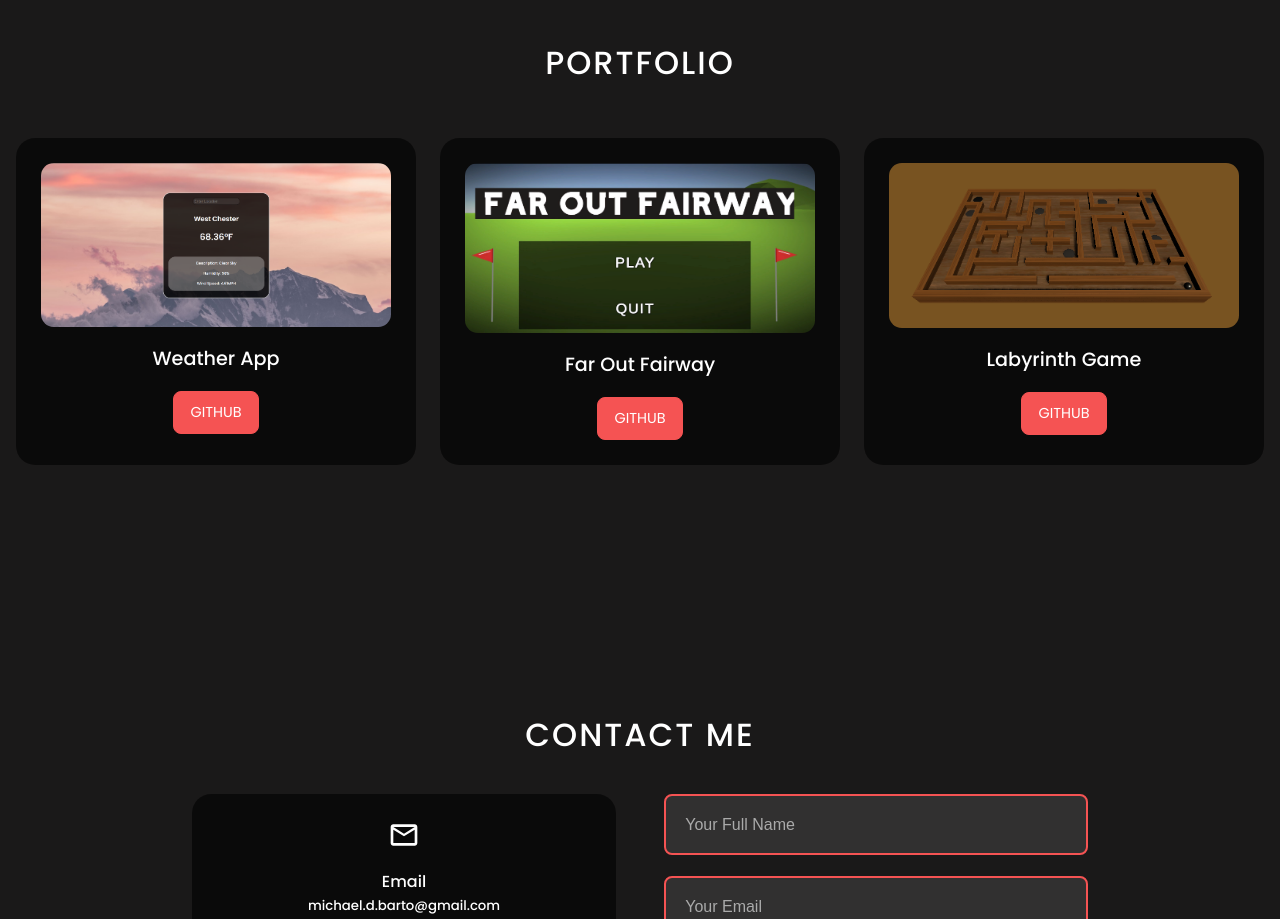
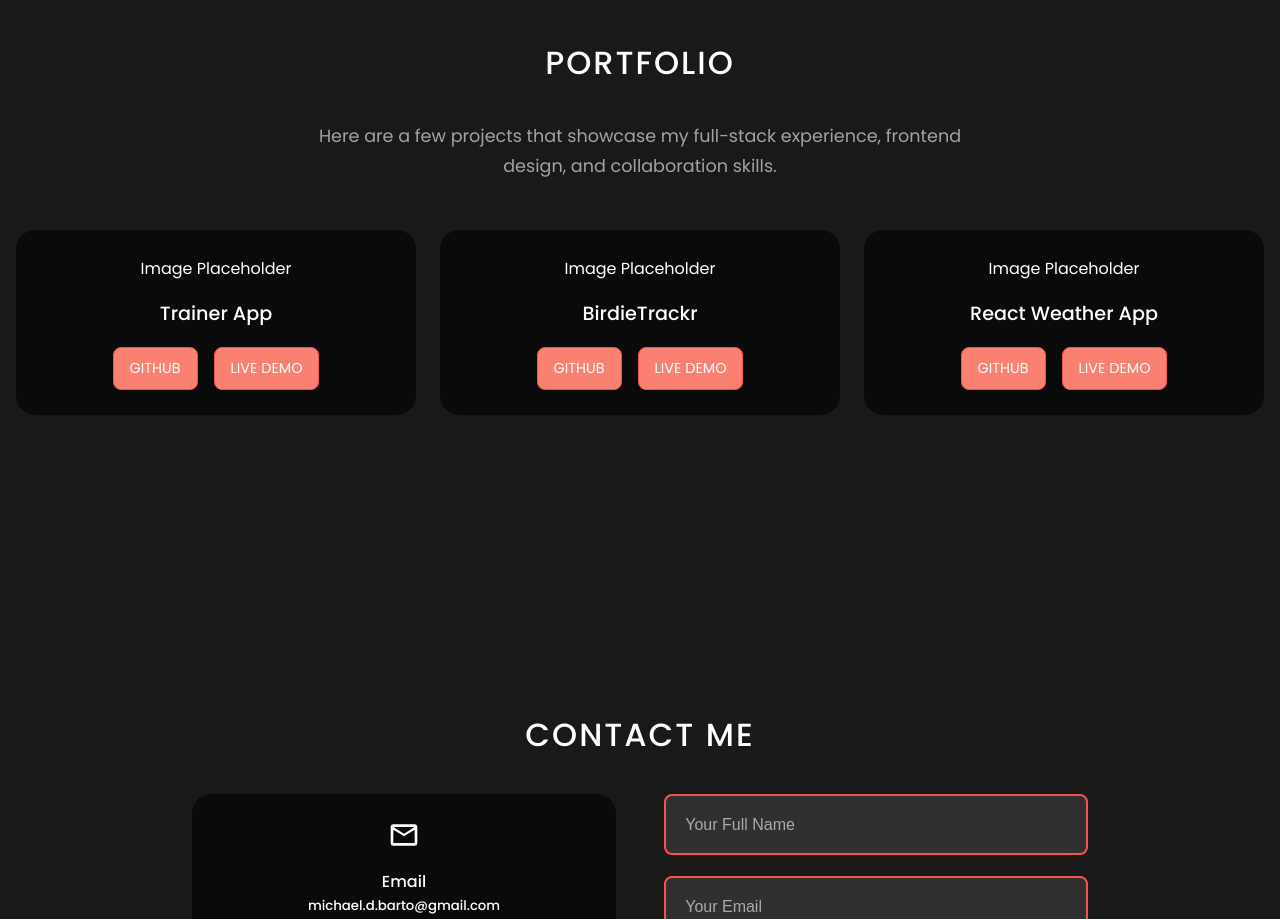
Before and after one commit to mbarto202/react-portfolio-website, a React (Create React App) app: page / in a window 1280 px wide. Shown: the part 1580-2499 px from the top of the page. Built offline with nearby package versions, Linux system fonts and the light colour scheme.

Commit message:
updating portfolio

```diff
--- a/src/components/portfolio/Portfolio.jsx
+++ b/src/components/portfolio/Portfolio.jsx
@@ -1,19 +1,64 @@
 import React from "react";
 import "./portfolio.css";
-import IMG1 from "../../assets/demo-pic.png";
-import IMG2 from "../../assets/demo-pic2.png";
-import IMG3 from "../../assets/demo-pic3.PNG";
 
 const Portfolio = () => {
   return (
     <section id="portfolio">
       <h2 className="title">Portfolio</h2>
+      <p className="portfolio_intro">
+        Here are a few projects that showcase my full-stack experience, frontend
+        design, and collaboration skills.
+      </p>
       <div className="portfolio_container">
         <article className="portfolio_item">
-          <div className="portfolio_img">
-            <img src={IMG2} alt="Weather App" />
+          <div className="portfolio_img placeholder-img">Image Placeholder</div>
+          <h3>Trainer App</h3>
+          <div className="portfolio_item-cta">
+            <a
+              href="#"
+              className="btn"
+              target="_blank"
+              rel="noopener noreferrer"
+            >
+              GitHub
+            </a>
+            <a
+              href="#"
+              className="btn"
+              target="_blank"
+              rel="noopener noreferrer"
+            >
+              Live Demo
+            </a>
           </div>
-          <h3>Weather App</h3>
+        </article>
+
+        <article className="portfolio_item">
+          <div className="portfolio_img placeholder-img">Image Placeholder</div>
+          <h3>BirdieTrackr</h3>
+          <div className="portfolio_item-cta">
+            <a
+              href="#"
+              className="btn"
+              target="_blank"
+              rel="noopener noreferrer"
+            >
+              GitHub
+            </a>
+            <a
+              href="#"
+              className="btn"
+              target="_blank"
+              rel="noopener noreferrer"
+            >
+              Live Demo
+            </a>
+          </div>
+        </article>
+
+        <article className="portfolio_item">
+          <div className="portfolio_img placeholder-img">Image Placeholder</div>
+          <h3>React Weather App</h3>
           <div className="portfolio_item-cta">
             <a
               href="https://github.com/mbarto202/react-weather-app"
@@ -21,41 +66,15 @@ const Portfolio = () => {
               target="_blank"
               rel="noopener noreferrer"
             >
-              Github
+              GitHub
             </a>
-          </div>
-        </article>
-
-        <article className="portfolio_item">
-          <div className="portfolio_img">
-            <img src={IMG1} alt="Far Out Fairway" />
-          </div>
-          <h3>Far Out Fairway</h3>
-          <div className="portfolio_item-cta">
             <a
-              href="https://github.com/WCU-CSC476-F20/team-project-2-team-t"
+              href="#"
               className="btn"
               target="_blank"
               rel="noopener noreferrer"
             >
-              Github
-            </a>
-          </div>
-        </article>
-
-        <article className="portfolio_item">
-          <div className="portfolio_img">
-            <img src={IMG3} alt="Labyrinth Game" />
-          </div>
-          <h3>Labyrinth Game</h3>
-          <div className="portfolio_item-cta">
-            <a
-              href="https://github.com/WCU-CSC476-F20/team-project-1-team-t/tree/master"
-              className="btn"
-              target="_blank"
-              rel="noopener noreferrer"
-            >
-              Github
+              Live Demo
             </a>
           </div>
         </article>
--- a/src/components/portfolio/portfolio.css
+++ b/src/components/portfolio/portfolio.css
@@ -5,6 +5,14 @@
   margin: 0 auto;
   padding: 1rem;
   margin-bottom: 2rem;
+}
+
+.portfolio_intro {
+  text-align: center;
+  color: var(--color-light);
+  max-width: 700px;
+  margin: 0 auto 2rem;
+  font-size: 1.1rem;
 }
 
 .portfolio_item {
@@ -31,7 +39,7 @@
 .portfolio_item h3 {
   font-size: 1.2rem;
   margin: 1rem 0;
-  color: #fff;
+  color: var(--color-white);
 }
 
 .portfolio_item-cta {
@@ -47,8 +55,8 @@
   font-size: 0.9rem;
   text-transform: uppercase;
   text-decoration: none;
-  background: rgb(245, 83, 83);
-  color: #fff;
+  background: var(--color-primary);
+  color: var(--color-white);
   transition: background 0.3s ease;
 }
 
@@ -56,27 +64,18 @@
   background: #ff624d;
 }
 
-.title {
-  text-align: center;
-  margin-bottom: 2rem;
-  font-size: 2rem;
-  color: #fff;
-}
-
-/* Medium Devices */
+/* Responsive updates */
 @media screen and (max-width: 1024px) {
   .portfolio_container {
     grid-template-columns: repeat(auto-fit, minmax(220px, 1fr));
-    gap: 1rem;
   }
 }
 
-/* Small Devices */
 @media screen and (max-width: 600px) {
   .portfolio_container {
     grid-template-columns: repeat(auto-fit, minmax(100px, 1fr));
     gap: 1rem;
-    margin-bottom: 3rem; /* Extra space for smaller screens */
+    margin-bottom: 3rem;
   }
 
   .portfolio_item {
@@ -85,6 +84,18 @@
 
   .portfolio_item-cta {
     flex-direction: column;
+  }
+
+  .placeholder-img {
+    background-color: rgba(255, 255, 255, 0.1);
+    color: #ccc;
+    height: 180px;
+    display: flex;
+    align-items: center;
+    justify-content: center;
+    border-radius: 0.8rem;
+    font-size: 0.9rem;
+    font-style: italic;
   }
 
   .portfolio_item-cta .btn {
```
